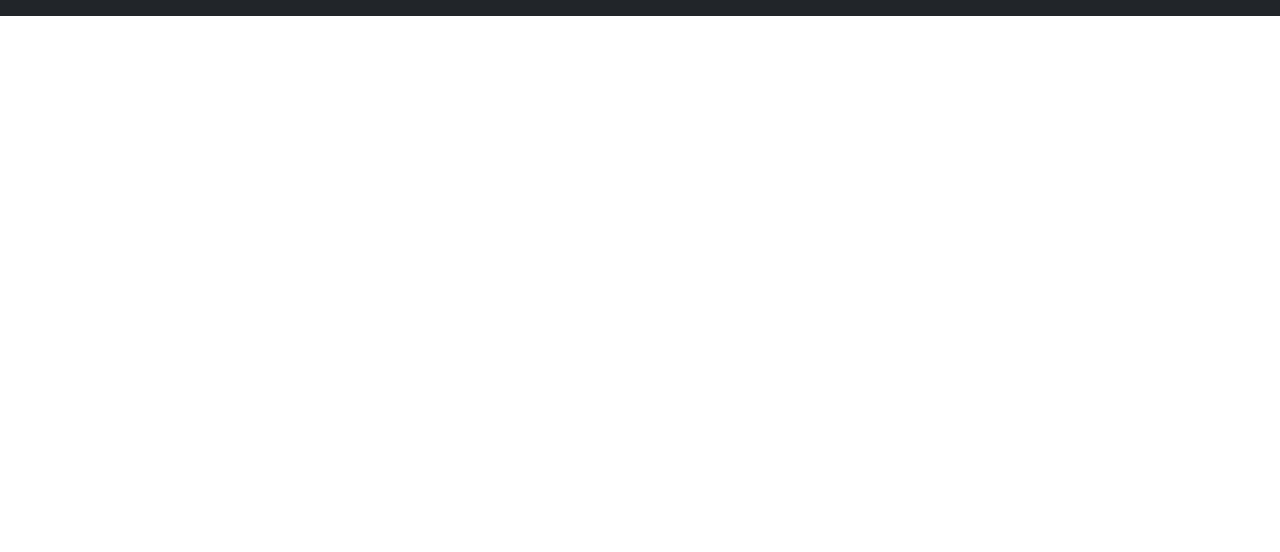
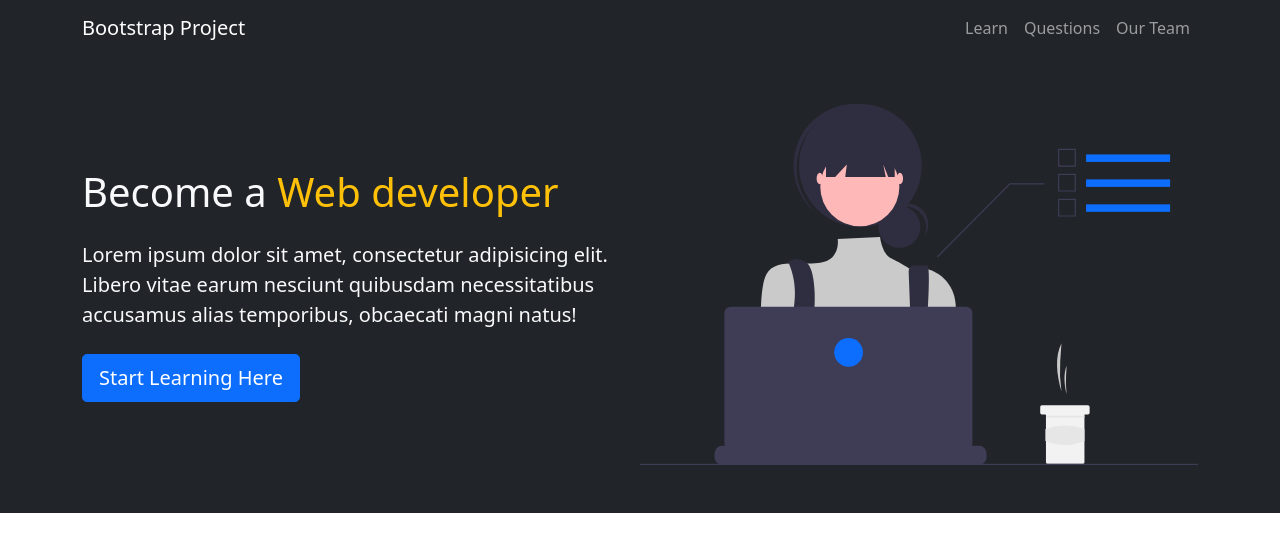
Before and after one commit to omarijalagania/bootstrap-project, a plain HTML site: page index.html in a window 1280 px wide. Drawn offline with nearby package versions, Linux system fonts and the light colour scheme.

Commit message:
header and showcase

```diff
--- a/index.html
+++ b/index.html
@@ -9,10 +9,48 @@
     <title>Bootstrap Project</title>
 </head>
 <body>
+       <!--Navbar-->
     <nav class="navbar navbar-expand-lg bg-dark navbar-dark">
+        <div class="container">
+            <a href="#" class="navbar-brand">Bootstrap Project</a>
+
+            <button class="navbar-toggler" type="button" data-bs-toggle="collapse" data-bs-target="#navmenu"><span class="navbar-toggler-icon"></span></button>
+
+            <div class="collapse navbar-collapse" id="navmenu">
+                <ul class="navbar-nav ms-auto">
+                    <li class="nav-item">
+                        <a href="#/learn" class="nav-link">Learn</a>
+                    </li>
+                    <li class="nav-item">
+                        <a href="#/questions" class="nav-link">Questions</a>
+                    </li>
+                    <li class="nav-item">
+                        <a href="#/team" class="nav-link">Our Team</a>
+                    </li>
+                </ul>
+            </div>
+        </div>
 
     </nav>
 
+    <!--Showcase-->
+
+    <section class="bg-dark text-light p-5 text-center text-sm-start">
+        <div class="container">
+            <div class="d-sm-flex align-items-center justify-content-between">
+                <div>
+                    <h1>Become a <span class="text-warning">Web developer</span></h1>
+                    <p class="lead my-4">
+                        Lorem ipsum dolor sit amet, consectetur adipisicing elit.
+                        Libero vitae earum nesciunt quibusdam necessitatibus accusamus alias temporibus,
+                        obcaecati magni natus!
+                    </p>
+                    <button class="btn btn-primary btn-lg">Start Learning Here</button>
+                </div>
+                <img class="img-fluid w-50 d-none d-sm-block" src="assets/images/showcase.svg" alt="showcase">
+            </div>
+        </div>
+    </section>
 
 
     <script src="https://cdn.jsdelivr.net/npm/bootstrap@5.0.2/dist/js/bootstrap.bundle.min.js" integrity="sha384-MrcW6ZMFYlzcLA8Nl+NtUVF0sA7MsXsP1UyJoMp4YLEuNSfAP+JcXn/tWtIaxVXM" crossorigin="anonymous"></script>
```
Also changed, not shown: assets/images/fundamentals.svg (added), assets/images/react.svg (added), assets/images/showcase.svg (added).
